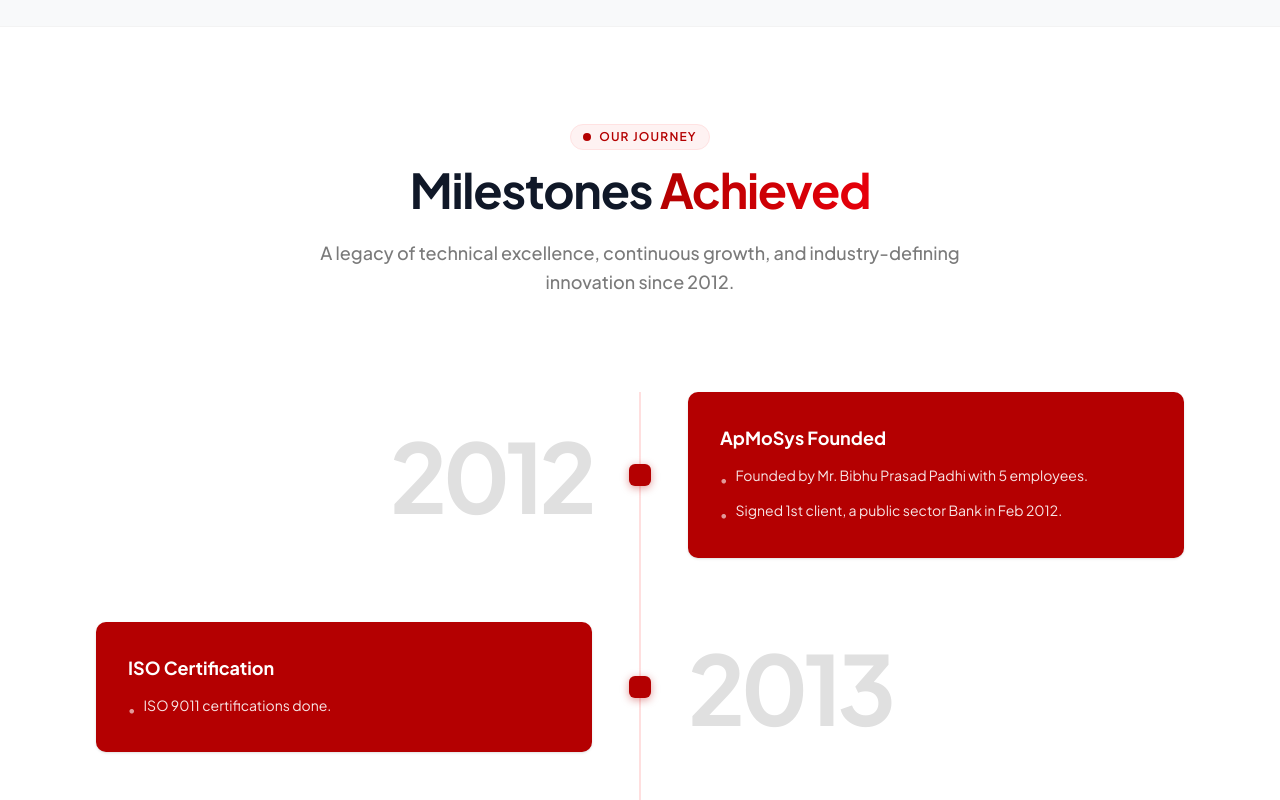
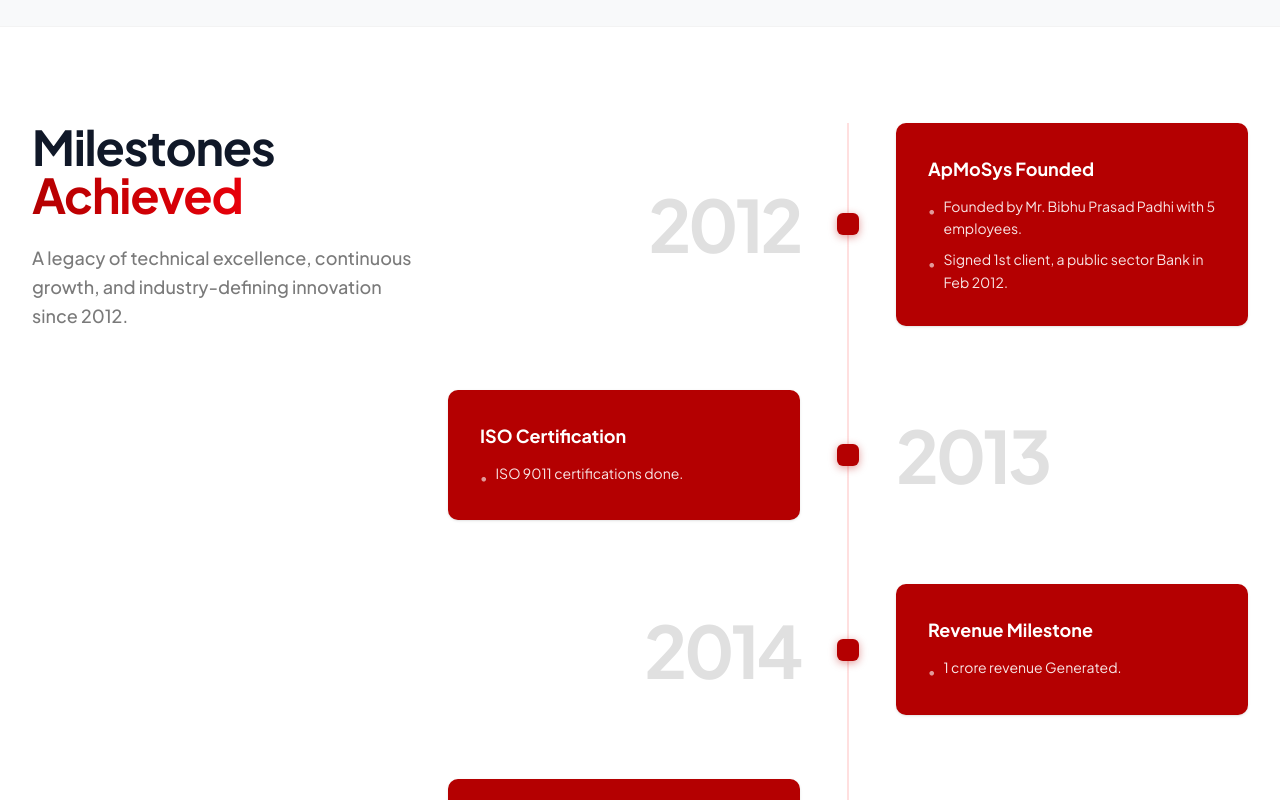
Before and after one commit to galahad-arpit03/ApMoSys, a Next.js app: page /about in a window 1280 px wide. Shown: the part 2780-3580 px from the top of the page. Built offline with nearby package versions, Linux system fonts and the light colour scheme.

Commit message:
blogs nav changed

```diff
--- a/src/who-we-are/about-us/CoreValues/CoreValues.tsx
+++ b/src/who-we-are/about-us/CoreValues/CoreValues.tsx
@@ -33,7 +33,7 @@
               <p className="text-gray-500 text-base leading-relaxed mb-8">
                 These foundational principles shape every decision we make, guiding our engineering standards and defining our unyielding commitment to client success.
               </p>
-              <div className="hidden lg:block w-full h-[1px] bg-gradient-to-r from-gray-200 to-transparent" />
+            {/* <div className="h-1.5 w-16 bg-gradient-to-r from-primary-red to-red-400 rounded-full" /> */}
             </div>
           </div>
 
--- a/src/who-we-are/about-us/MilestonesTimeline/MilestonesTimeline.tsx
+++ b/src/who-we-are/about-us/MilestonesTimeline/MilestonesTimeline.tsx
@@ -5,21 +5,23 @@
 
 export default function MilestonesTimeline() {
   return (
-    <section className="py-24 bg-white overflow-hidden relative border-t border-gray-100">
-      <div className="max-w-6xl mx-auto px-4 sm:px-6 lg:px-8">
-        <div className="text-center mb-24 relative">
-          <div className="inline-flex items-center gap-2 px-3 py-1 rounded-full bg-red-50 border border-red-100 text-xs font-semibold uppercase tracking-widest text-primary-red mb-4">
-            <span className="w-2 h-2 rounded-full bg-primary-red" />
-            Our Journey
-          </div>
+    <section className="py-24 bg-white relative border-t border-gray-100">
+      <div className="max-w-7xl mx-auto px-4 sm:px-6 lg:px-8">
+        <div className="grid grid-cols-1 lg:grid-cols-12 gap-12 lg:gap-8 items-start relative">
+          {/* LHS - Header Content */}
+          <div className="lg:col-span-4 lg:sticky lg:top-28">
+            <div className="text-left relative">
               <h2 className="text-4xl md:text-5xl font-black text-gray-900 tracking-tight mb-6">
                 Milestones <span className="text-transparent bg-clip-text bg-gradient-to-r from-[#B40001] to-red-600">Achieved</span>
               </h2>
-          <p className="text-gray-500 text-lg max-w-2xl mx-auto font-medium leading-relaxed">
+              <p className="text-gray-500 text-lg font-medium leading-relaxed">
                 A legacy of technical excellence, continuous growth, and industry-defining innovation since 2012.
               </p>
             </div>
+          </div>
 
+          {/* RHS - Timeline */}
+          <div className="lg:col-span-8">
             <div className="relative">
               {/* Vertical tracking line */}
               <div className="absolute left-[20px] sm:left-1/2 top-0 bottom-0 w-[2px] bg-red-200/60 sm:-translate-x-1/2" />
@@ -40,7 +42,7 @@
 
                       <div className={`w-full sm:w-1/2 pl-16 sm:pl-0 sm:pr-12 flex ${isEven ? 'justify-end' : 'justify-start'} items-center`}>
                         {isEven ? (
-                      <div className="hidden sm:block text-6xl md:text-7xl lg:text-8xl font-black text-gray-200 tracking-tighter select-none">
+                          <div className="hidden sm:block text-5xl md:text-6xl lg:text-7xl font-black text-gray-200 tracking-tighter select-none">
                             {ms.year}
                           </div>
                         ) : (
@@ -74,7 +76,7 @@
                             </ul>
                           </div>
                         ) : (
-                      <div className="hidden sm:block text-6xl md:text-7xl lg:text-8xl font-black text-gray-200 tracking-tighter select-none">
+                          <div className="hidden sm:block text-5xl md:text-6xl lg:text-7xl font-black text-gray-200 tracking-tighter select-none">
                             {ms.year}
                           </div>
                         )}
@@ -85,6 +87,8 @@
               </div>
             </div>
           </div>
+        </div>
+      </div>
     </section>
   );
 }
--- a/src/who-we-are/about-us/StorySection/StorySection.tsx
+++ b/src/who-we-are/about-us/StorySection/StorySection.tsx
@@ -23,7 +23,7 @@
             <p className="text-gray-500 text-base leading-relaxed mb-8">
               {storyData.description}
             </p>
-            <div className="h-1.5 w-16 bg-gradient-to-r from-primary-red to-red-400 rounded-full" />
+            {/* <div className="h-1.5 w-16 bg-gradient-to-r from-primary-red to-red-400 rounded-full" /> */}
           </div>
 
           <div className="lg:col-span-8 grid grid-cols-1 sm:grid-cols-2 gap-6 lg:gap-8">
```
Lines whose indentation alone changed are shown as unchanged.
